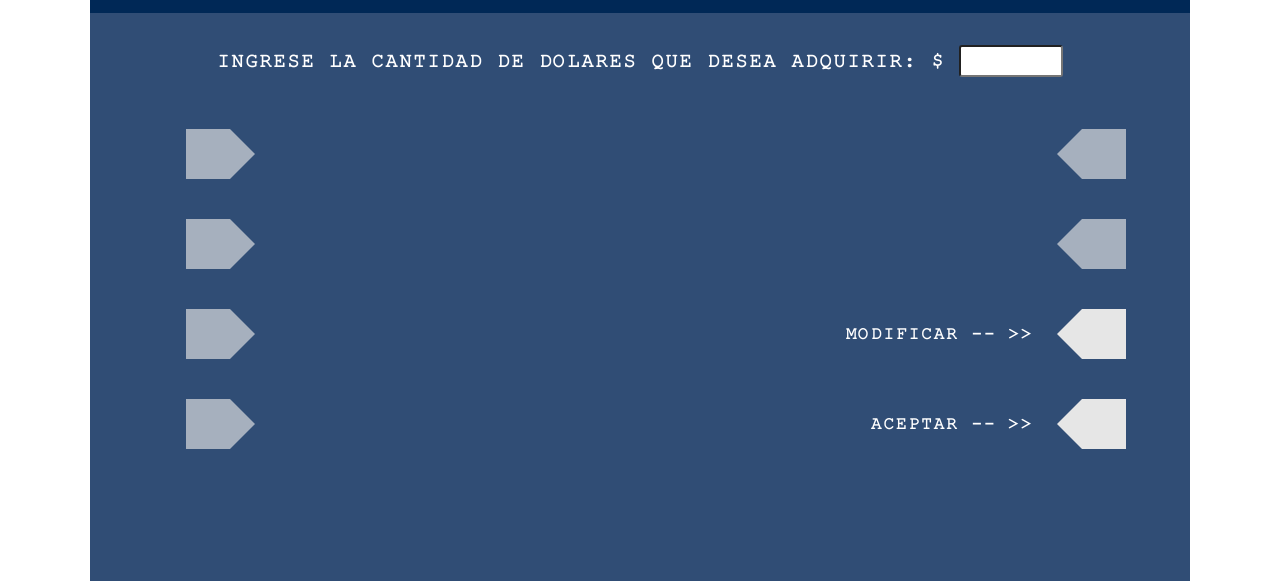
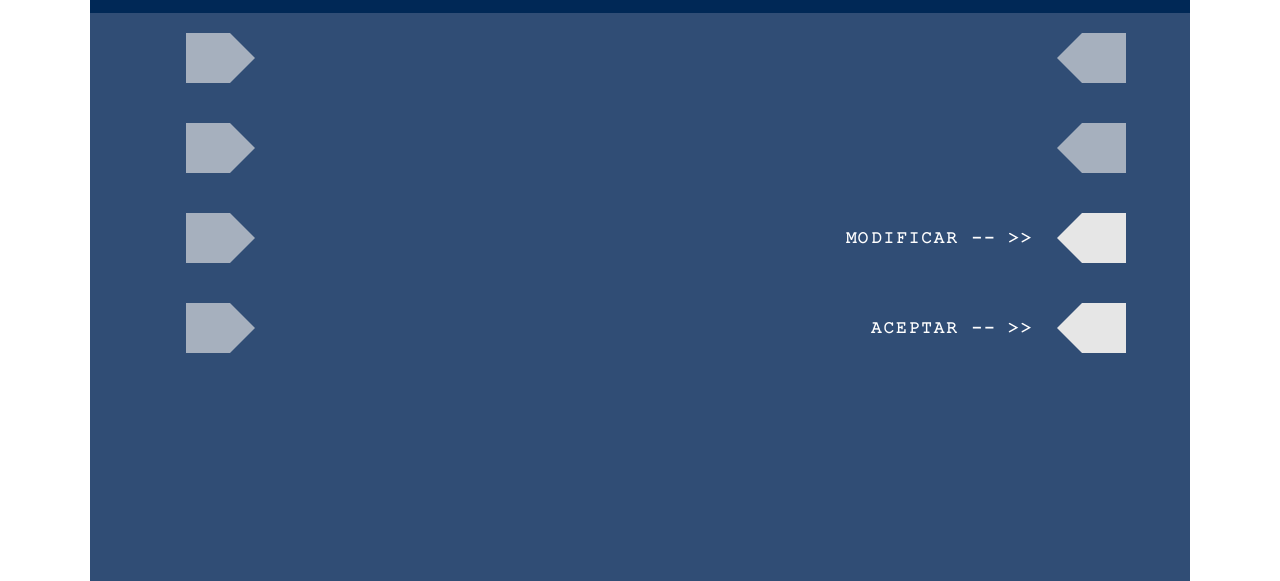
Before and after one commit to leotricotti/proyecto-final-tricotti-leonardo, a plain HTML site: page pages/monedas/monedas.html in a window 1280 px wide. Shown: the part 219-800 px from the top of the page. Drawn offline with nearby package versions, Linux system fonts and the light colour scheme; some packages are replaced by stand-ins of ours; no server answers; a script that the page names is missing.

Commit message:
agregada clase text disable

```diff
--- a/pages/monedas/monedas.html
+++ b/pages/monedas/monedas.html
@@ -34,7 +34,7 @@
       </section>
       <!-- Main -->
       <main class="cajero-container">
-        <div class="text-container">
+        <div class="text-container text-disable">
           <p class="text">Ingrese la cantidad de dolares que desea adquirir: $ <input type="number" class="input" id="monedas-input"></p>
         </div>
         <div class="table-container">
```
